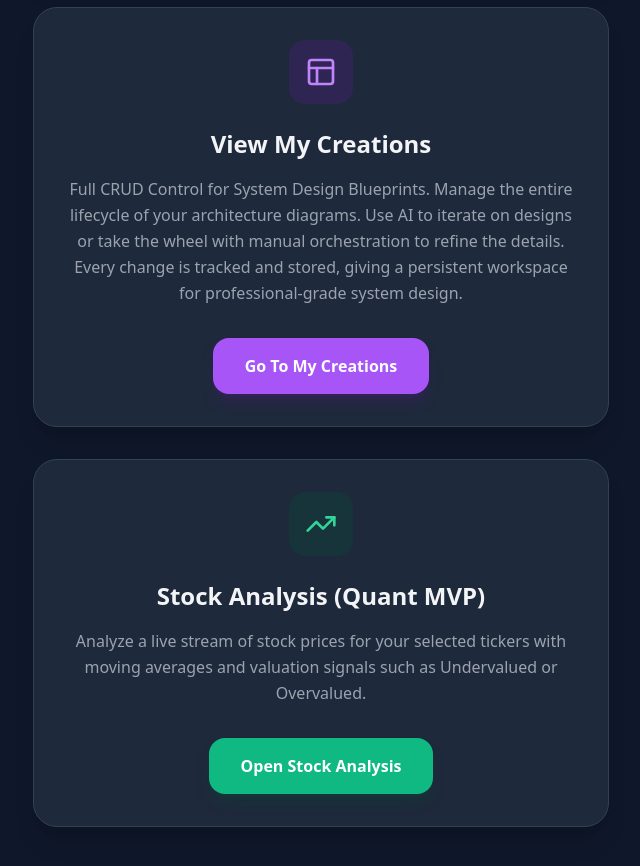
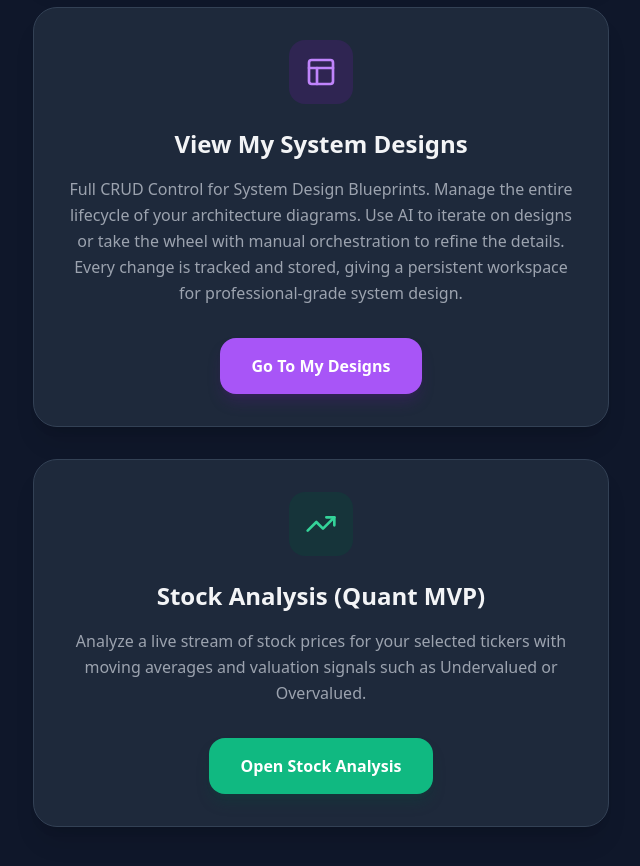
Before and after one commit to snighut/collaboration-app, a Next.js app: page / in a window 1280 px wide. Shown: the part 7980-8846 px from the top of the page, without its empty margins (415-1055 px from the left). Built offline with nearby package versions, Linux system fonts and the light colour scheme; no server answers.

Commit message:
docs: verbiage update

```diff
--- a/App.tsx
+++ b/App.tsx
@@ -156,7 +156,7 @@ const App: React.FC = () => {
               <div className="w-16 h-16 bg-purple-50 dark:bg-purple-900/30 rounded-2xl flex items-center justify-center mx-auto mb-6">
                 <Layout className="text-purple-600 dark:text-purple-400" size={32} />
               </div>
-              <h3 className="text-2xl font-bold text-gray-800 dark:text-gray-100 mb-4 text-center">View My Creations</h3>
+              <h3 className="text-2xl font-bold text-gray-800 dark:text-gray-100 mb-4 text-center">View My System Designs</h3>
               <p className="text-gray-600 dark:text-gray-400 mb-8 leading-relaxed text-center">
                 Full CRUD Control for System Design Blueprints. Manage the entire lifecycle of your architecture diagrams. Use AI to iterate on designs or take the wheel with manual orchestration to refine the details. Every change is tracked and stored, giving a persistent workspace for professional-grade system design.
               </p>
@@ -165,7 +165,7 @@ const App: React.FC = () => {
                   onClick={() => router.push('/mydesigns')}
                   className="inline-flex items-center gap-2 px-8 py-4 bg-purple-600 hover:bg-purple-700 dark:bg-purple-500 dark:hover:bg-purple-600 text-white font-bold rounded-2xl shadow-lg shadow-purple-200 dark:shadow-purple-900/30 transition-all transform hover:scale-105 active:scale-95"
                 >
-                  Go To My Creations
+                  Go To My Designs
                 </button>
               </div>
             </div>
```
